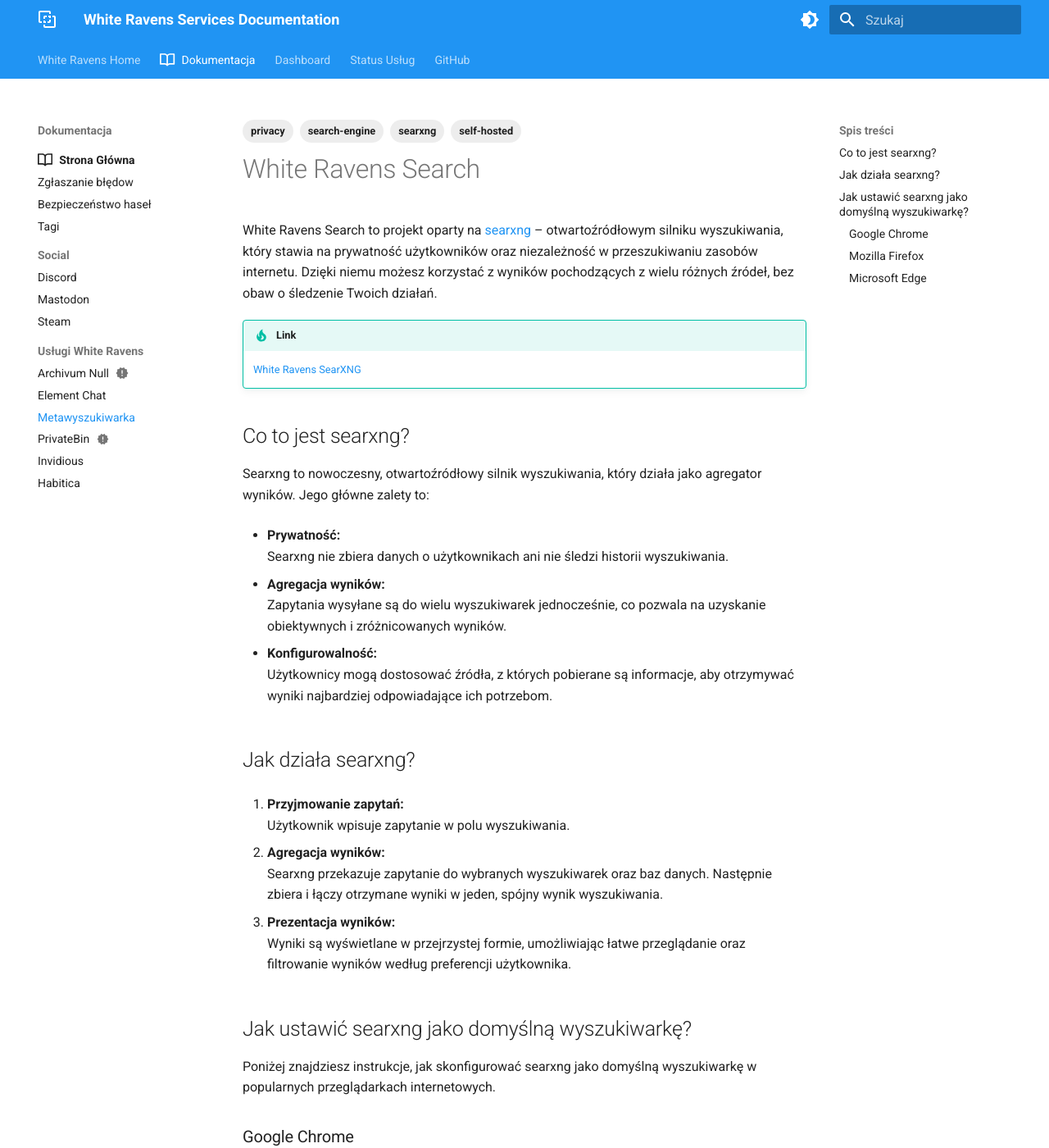
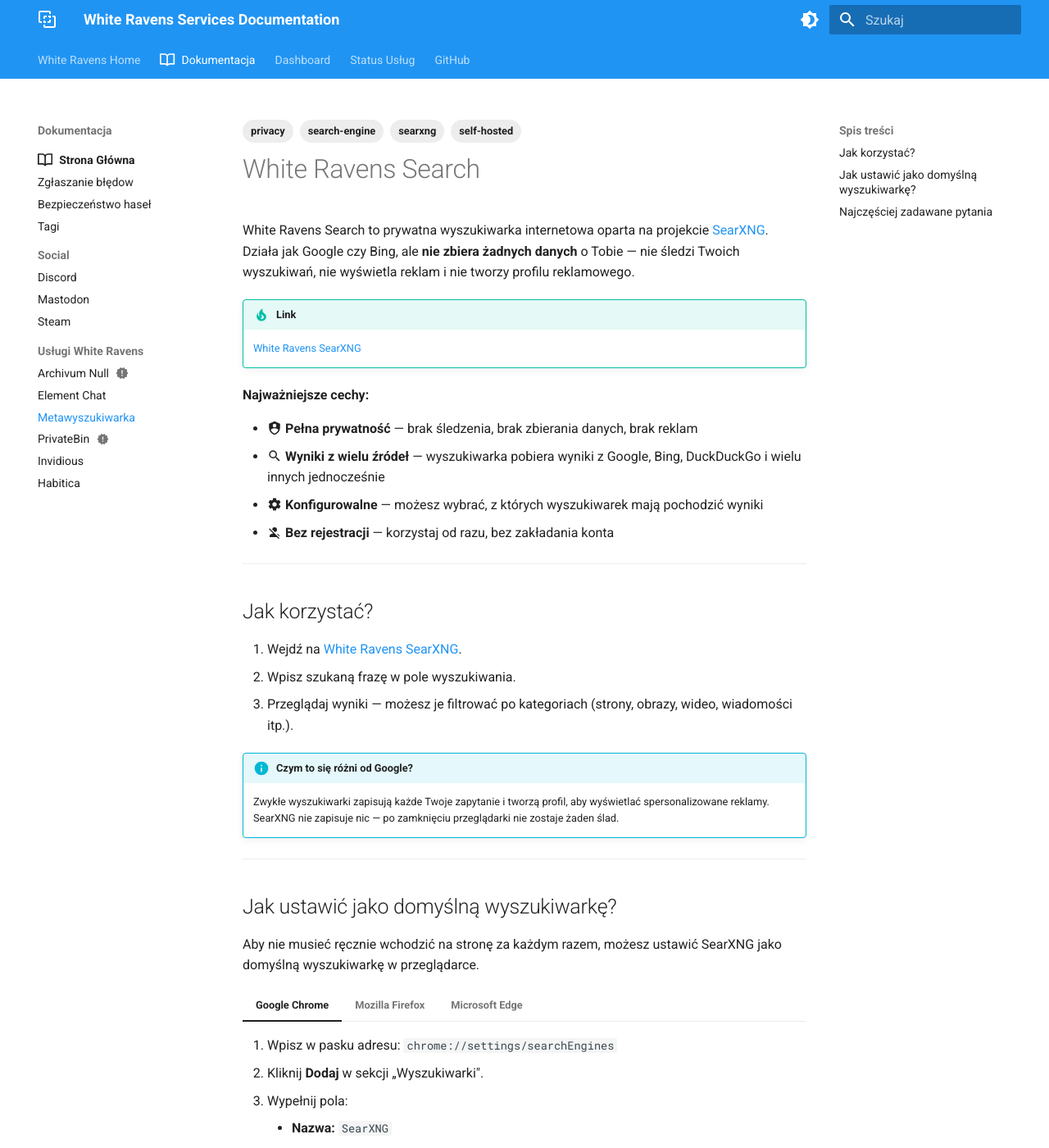
Before and after one commit to whiteravens20/wrservices.link, an MkDocs documentation site: the page built from docs/search.md, in a window 1280 px wide and 1400 px high. Shown: the whole window at 82% size. Built offline with MkDocs 1.6.1 and Material for MkDocs 9.7.7, drawn with Linux system fonts in a browser that asks for light colours; some of the changed text lies outside the part shown.

Commit message:
revamp White Ravens Search documentation with simplified language and structure

```diff
--- a/docs/search.md
+++ b/docs/search.md
@@ -8,74 +8,77 @@
 
 # White Ravens Search
 
-White Ravens Search to projekt oparty na [searxng](https://github.com/searxng/searxng) – otwartoźródłowym silniku wyszukiwania, który stawia na prywatność użytkowników oraz niezależność w przeszukiwaniu zasobów internetu. Dzięki niemu możesz korzystać z wyników pochodzących z wielu różnych źródeł, bez obaw o śledzenie Twoich działań.
+White Ravens Search to prywatna wyszukiwarka internetowa oparta na projekcie [SearXNG](https://github.com/searxng/searxng). Działa jak Google czy Bing, ale **nie zbiera żadnych danych** o Tobie — nie śledzi Twoich wyszukiwań, nie wyświetla reklam i nie tworzy profilu reklamowego.
 
 !!! tip "Link"
     [White Ravens SearXNG](https://search.whiteravens.net/)
 
-## Co to jest searxng?
+**Najważniejsze cechy:**
 
-Searxng to nowoczesny, otwartoźródłowy silnik wyszukiwania, który działa jako agregator wyników. Jego główne zalety to:
-
-- **Prywatność:**
-  Searxng nie zbiera danych o użytkownikach ani nie śledzi historii wyszukiwania.
-
-- **Agregacja wyników:**
-  Zapytania wysyłane są do wielu wyszukiwarek jednocześnie, co pozwala na uzyskanie obiektywnych i zróżnicowanych wyników.
-
-- **Konfigurowalność:**
-  Użytkownicy mogą dostosować źródła, z których pobierane są informacje, aby otrzymywać wyniki najbardziej odpowiadające ich potrzebom.
-
-## Jak działa searxng?
-
-1. **Przyjmowanie zapytań:**
-   Użytkownik wpisuje zapytanie w polu wyszukiwania.
-
-2. **Agregacja wyników:**
-   Searxng przekazuje zapytanie do wybranych wyszukiwarek oraz baz danych. Następnie zbiera i łączy otrzymane wyniki w jeden, spójny wynik wyszukiwania.
-
-3. **Prezentacja wyników:**
-   Wyniki są wyświetlane w przejrzystej formie, umożliwiając łatwe przeglądanie oraz filtrowanie wyników według preferencji użytkownika.
-
-## Jak ustawić searxng jako domyślną wyszukiwarkę?
-
-Poniżej znajdziesz instrukcje, jak skonfigurować searxng jako domyślną wyszukiwarkę w popularnych przeglądarkach internetowych.
-
-### Google Chrome
-
-1. Otwórz przeglądarkę i przejdź do ustawień, wpisując w pasku adresu: `chrome://settings/`
-2. Przejdź do sekcji **Wyszukiwarka**.
-3. Kliknij **Zarządzaj wyszukiwarkami i witrynami**.
-4. W sekcji **Wyszukiwarki** kliknij przycisk **Dodaj**.
-5. Wypełnij pola:
-   - **Nazwa:** np. "Searxng"
-   - **Słowo kluczowe:** np. "sx"
-   - **URL z %s zamiast zapytania:**
-     `https://search.whiteravens.net/search?q=%s`
-6. Po dodaniu, kliknij przycisk z trzema kropkami obok nowej wyszukiwarki i wybierz **Ustaw jako domyślną**.
-
-### Mozilla Firefox
-
-1. Otwórz przeglądarkę i przejdź do **Ustawień** (menu → Opcje/Preferencje).
-2. Przejdź do zakładki **Wyszukiwarka**.
-3. Kliknij **Znajdź więcej wyszukiwarek** lub **Dodaj wyszukiwarkę** (w zależności od wersji przeglądarki).
-4. Dodaj nowy silnik, wpisując URL wyszukiwania:
-   `https://search.whiteravens.net/search?q=%s`
-5. Po dodaniu, wybierz searxng jako domyślną wyszukiwarkę.
-
-### Microsoft Edge
-
-1. Otwórz Edge i wejdź w ustawienia, wpisując: `edge://settings/`
-2. Przejdź do sekcji **Prywatność, wyszukiwanie i usługi**.
-3. Znajdź opcję **Adres paska adresu i wyszukiwanie**.
-4. Kliknij **Zarządzaj wyszukiwarkami**.
-5. Dodaj nową wyszukiwarkę, podając:
-   - **Nazwa:** np. "Searxng"
-   - **Słowo kluczowe:** np. "sx"
-   - **URL wyszukiwania:**
-     `https://search.whiteravens.net/search?q=%s`
-6. Ustaw nowo dodaną wyszukiwarkę jako domyślną.
+- :material-shield-account: **Pełna prywatność** — brak śledzenia, brak zbierania danych, brak reklam
+- :material-magnify: **Wyniki z wielu źródeł** — wyszukiwarka pobiera wyniki z Google, Bing, DuckDuckGo i wielu innych jednocześnie
+- :material-cog: **Konfigurowalne** — możesz wybrać, z których wyszukiwarek mają pochodzić wyniki
+- :material-account-off: **Bez rejestracji** — korzystaj od razu, bez zakładania konta
 
 ---
 
-White Ravens Search, oparty na searxng, to niezależne i przyjazne dla prywatności narzędzie wyszukiwania, które daje pełną kontrolę nad wynikami. Dzięki łatwej konfiguracji w popularnych przeglądarkach, możesz cieszyć się spersonalizowanym wyszukiwaniem na co dzień.
+## Jak korzystać?
+
+1. Wejdź na [White Ravens SearXNG](https://search.whiteravens.net/).
+2. Wpisz szukaną frazę w pole wyszukiwania.
+3. Przeglądaj wyniki — możesz je filtrować po kategoriach (strony, obrazy, wideo, wiadomości itp.).
+
+!!! info "Czym to się różni od Google?"
+    Zwykłe wyszukiwarki zapisują każde Twoje zapytanie i tworzą profil, aby wyświetlać spersonalizowane reklamy. SearXNG nie zapisuje nic — po zamknięciu przeglądarki nie zostaje żaden ślad.
+
+---
+
+## Jak ustawić jako domyślną wyszukiwarkę?
+
+Aby nie musieć ręcznie wchodzić na stronę za każdym razem, możesz ustawić SearXNG jako domyślną wyszukiwarkę w przeglądarce.
+
+=== "Google Chrome"
+
+    1. Wpisz w pasku adresu: `chrome://settings/searchEngines`
+    2. Kliknij **Dodaj** w sekcji „Wyszukiwarki".
+    3. Wypełnij pola:
+        - **Nazwa:** `SearXNG`
+        - **Słowo kluczowe:** `sx`
+        - **URL:** `https://search.whiteravens.net/search?q=%s`
+    4. Kliknij trzy kropki :material-dots-vertical: obok dodanej wyszukiwarki → **Ustaw jako domyślną**.
+
+=== "Mozilla Firefox"
+
+    1. Otwórz **Ustawienia** → zakładka **Wyszukiwarka**.
+    2. Kliknij **Znajdź więcej wyszukiwarek** lub **Dodaj wyszukiwarkę**.
+    3. Wpisz URL: `https://search.whiteravens.net/search?q=%s`
+    4. Wybierz SearXNG jako domyślną wyszukiwarkę.
+
+=== "Microsoft Edge"
+
+    1. Wpisz w pasku adresu: `edge://settings/searchEngines`
+    2. Kliknij **Dodaj** i wypełnij:
+        - **Nazwa:** `SearXNG`
+        - **Słowo kluczowe:** `sx`
+        - **URL:** `https://search.whiteravens.net/search?q=%s`
+    3. Ustaw jako domyślną wyszukiwarkę.
+
+---
+
+## Najczęściej zadawane pytania
+
+??? question "Czy wyniki są gorsze niż w Google?"
+    Nie — SearXNG pobiera wyniki z Google i wielu innych wyszukiwarek jednocześnie, więc często otrzymujesz nawet bardziej zróżnicowane rezultaty.
+
+??? question "Czy muszę się rejestrować?"
+    Nie. Wyszukiwarka działa od razu, bez konta i bez logowania.
+
+??? question "Czy moje wyszukiwania są gdzieś zapisywane?"
+    Nie. SearXNG nie prowadzi żadnych logów wyszukiwań ani nie przechowuje historii.
+
+??? question "Czy mogę wybrać, z których źródeł pobierane są wyniki?"
+    Tak. W ustawieniach wyszukiwarki możesz włączać i wyłączać poszczególne źródła wyników.
+
+---
+
+White Ravens Search to prywatna, wolna od reklam wyszukiwarka, która daje Ci pełną kontrolę nad tym, skąd pochodzą wyniki — bez śledzenia i bez zbierania danych.
```
